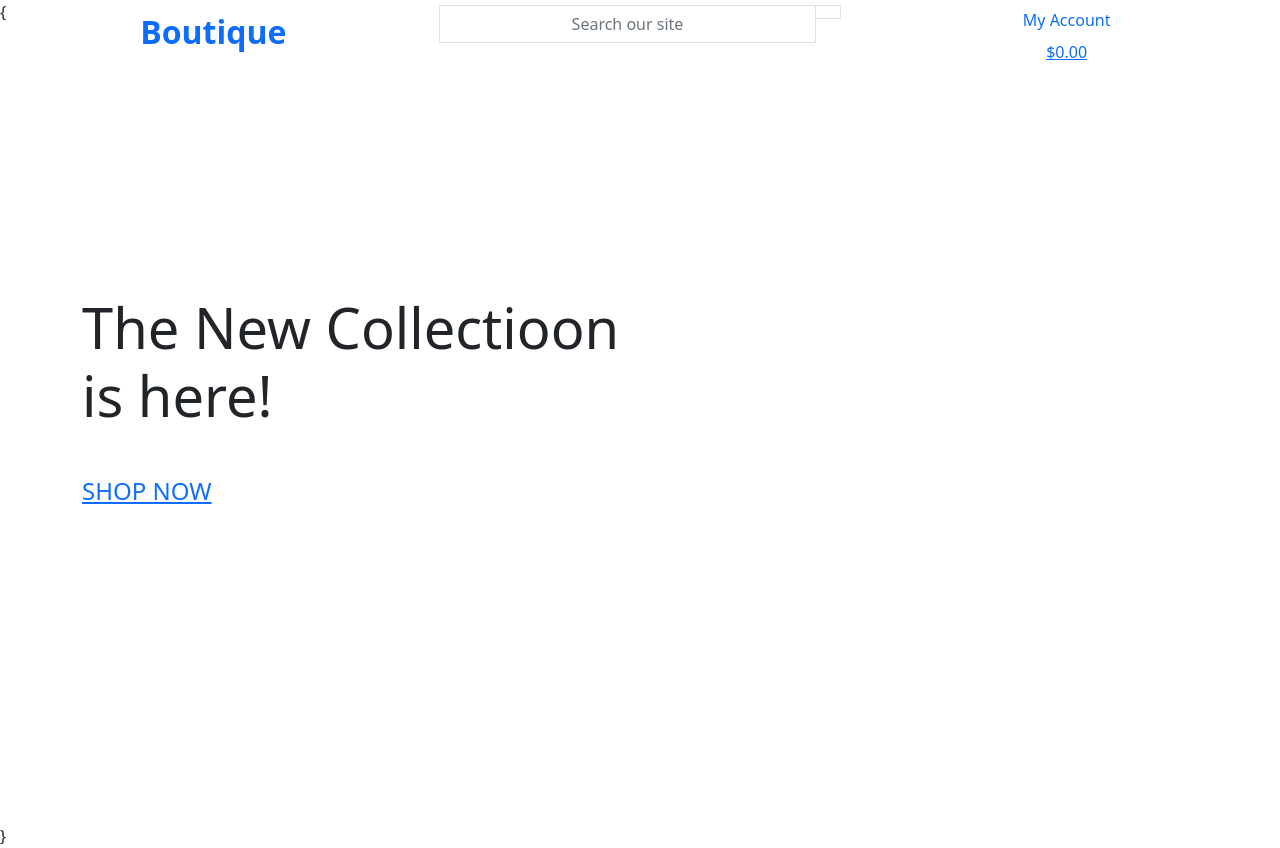
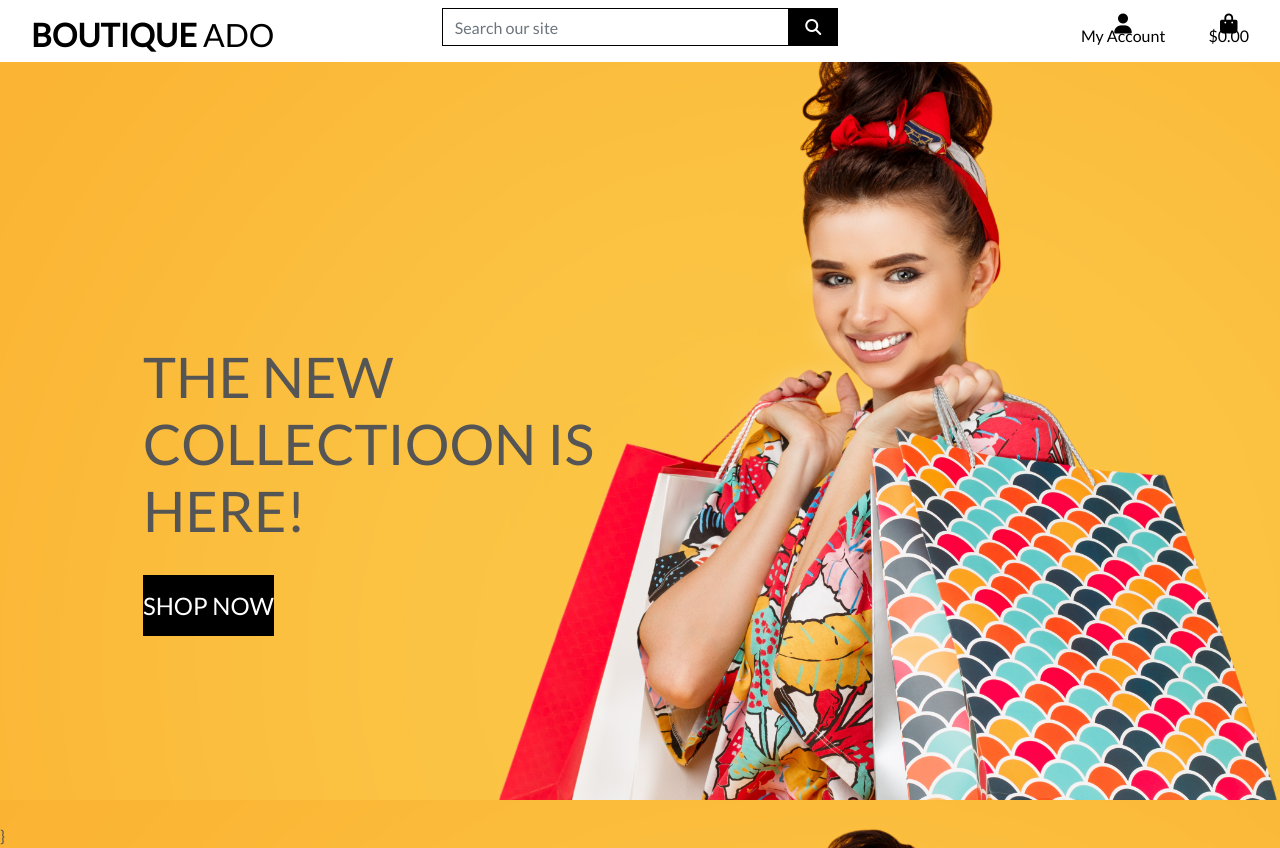
Before and after one commit to GurraT/Boutique, a Django app: page / in a window 1280 px wide. Run offline with Django 3.2, Linux system fonts and the light colour scheme; some libraries are stand-ins or nearby versions.

Commit message:
completed home page header and css

```diff
--- a/Boutique/settings.py
+++ b/Boutique/settings.py
@@ -147,6 +147,10 @@
 # https://docs.djangoproject.com/en/3.2/howto/static-files/
 
 STATIC_URL = '/static/'
+STATICFILES_DIRS = (os.path.join(BASE_DIR, 'static'),)
+
+MEDIA_URL = '/media/'
+MEDIA_ROOT = os.path.join(BASE_DIR, 'media')
 
 # Default primary key field type
 # https://docs.djangoproject.com/en/3.2/ref/settings/#default-auto-field
--- a/Boutique/urls.py
+++ b/Boutique/urls.py
@@ -15,9 +15,11 @@
 """
 from django.contrib import admin
 from django.urls import path, include
+from django.conf import settings
+from django.conf.urls.static import static
 
 urlpatterns = [
     path('admin/', admin.site.urls),
     path('accounts/', include('allauth.urls')),
     path('', include('home.urls')),
-]
+] + static(settings.MEDIA_URL, document_root=settings.MEDIA_ROOT)
--- /dev/null
+++ b/static/css/base.css
@@ -0,0 +1,81 @@
+html {
+    height: 100%;
+}
+
+body {
+    background: url('/media/homepage_background_cropped.jpg') no-repeat center center fixed;
+    background-size: cover;
+    height: calc(100vh - 164px);
+    color: #555;
+    font-family: 'Lato';
+}
+
+/* from Bulma */
+.icon {
+    align-items: center;
+    display: inline-flex;
+    justify-content: center;
+    height: 1.5rem;
+    width: 1.5rem;
+}
+
+.logo-font {
+    text-transform: uppercase;
+}
+
+.main-logo-link {
+    width: fit-content;
+}
+
+.shop-now-button {
+    background: black;
+    color: white;
+    min-width: 260px;
+}
+
+.btn-black {
+    background: black;
+    color: white;
+}
+
+.shop-now-button:hover,
+.shop-now-button:active,
+.shop-now-button:focus,
+.btn-black:hover,
+.btn-black:active,
+.btn-black:focus {
+    background: #222;
+    color: white;
+}
+
+.text-black {
+    color: #000 !important;
+}
+
+.border-black {
+    border: 1px solid black !important;
+}
+
+/* -------------------------------- Media Queries */
+
+/* Slightly larger container on xl screens */
+@media (min-width: 1200px) {
+  .container {
+    max-width: 80%;
+  }
+}
+
+/* fixed top navbar only on medium and up */
+@media (min-width: 992px) {
+    .fixed-top-desktop-only {
+        position: fixed;
+        top: 0;
+        right: 0;
+        left: 0;
+        z-index: 1030;
+    }
+
+    .header-container {
+        padding-top: 164px;
+    }
+}
--- a/templates/base.html
+++ b/templates/base.html
@@ -13,16 +13,19 @@
     {% endblock %}
 
     {% block corecss %}
-    <link href="https://cdn.jsdelivr.net/npm/bootstrap@5.0.0-beta3/dist/css/bootstrap.min.css" rel="stylesheet" integrity="sha384-eOJMYsd53ii+scO/bJGFsiCZc+5NDVN2yr8+0RDqr0Ql0h+rP48ckxlpbzKgwra6" crossorigin="anonymous">
+    <link rel="stylesheet" href="https://stackpath.bootstrapcdn.com/bootstrap/4.4.1/css/bootstrap.min.css" integrity="sha384-Vkoo8x4CGsO3+Hhxv8T/Q5PaXtkKtu6ug5TOeNV6gBiFeWPGFN9MuhOf23Q9Ifjh" crossorigin="anonymous">
+    <link rel="stylesheet" href="https://fonts.googleapis.com/css?family=Lato&display=swap">
+    <link rel="stylesheet" href="{% static 'css/base.css' %}">
 {% endblock %}
 
     {% block extracss %}
     {% endblock %}
 
     {% block corejs %}
-    <script src="https://cdn.jsdelivr.net/npm/bootstrap@5.0.0-beta3/dist/js/bootstrap.bundle.min.js" integrity="sha384-JEW9xMcG8R+pH31jmWH6WWP0WintQrMb4s7ZOdauHnUtxwoG2vI5DkLtS3qm9Ekf" crossorigin="anonymous"></script>
-    <script src="https://cdn.jsdelivr.net/npm/@popperjs/core@2.9.1/dist/umd/popper.min.js" integrity="sha384-SR1sx49pcuLnqZUnnPwx6FCym0wLsk5JZuNx2bPPENzswTNFaQU1RDvt3wT4gWFG" crossorigin="anonymous"></script>
-    <script src="https://cdn.jsdelivr.net/npm/bootstrap@5.0.0-beta3/dist/js/bootstrap.min.js" integrity="sha384-j0CNLUeiqtyaRmlzUHCPZ+Gy5fQu0dQ6eZ/xAww941Ai1SxSY+0EQqNXNE6DZiVc" crossorigin="anonymous"></script>
+    <script src="https://kit.fontawesome.com/8845bbdc20.js" crossorigin="anonymous"></script>
+    <script src="https://code.jquery.com/jquery-3.4.1.slim.min.js" integrity="sha384-J6qa4849blE2+poT4WnyKhv5vZF5SrPo0iEjwBvKU7imGFAV0wwj1yYfoRSJoZ+n" crossorigin="anonymous"></script>
+    <script src="https://cdn.jsdelivr.net/npm/popper.js@1.16.0/dist/umd/popper.min.js" integrity="sha384-Q6E9RHvbIyZFJoft+2mJbHaEWldlvI9IOYy5n3zV9zzTtmI3UksdQRVvoxMfooAo" crossorigin="anonymous"></script>
+    <script src="https://stackpath.bootstrapcdn.com/bootstrap/4.4.1/js/bootstrap.min.js" integrity="sha384-wfSDF2E50Y2D1uUdj0O3uMBJnjuUD4Ih7YwaYd1iqfktj0Uod8GCExl3Og8ifwB6" crossorigin="anonymous"></script>
     {% endblock %}
 
     {% block extrajs %}
@@ -31,37 +34,37 @@
     <title>Botique {% block extra_title %} {% endblock %} </title>
   </head>
   <body>
-    <header class = "container-fluid fixed-top">
-      <div class="row">
+    <header class="container-fluid fixed-top">
+      <div id="topnav" class="row bg-white pt-lg-2 d-none d-lg-flex">
           <div class="col-12 col-lg-4 my-auto py-1 py-lg-0 text-center text-lg-left">
               <a href="{% url 'home' %}" class="nav-link main-logo-link">
-            <h2 class="logo-font text-black my-0"><strong>Boutique</strong></h2>
+                  <h2 class="logo-font text-black my-0"><strong>Boutique</strong> Ado</h2>
               </a>
           </div>
-        <div class="col-12 col-lg-4 my-auto py-1 py-lg-0 text-center text-lg-left">
-          <form action="" method="GET">
+          <div class="col-12 col-lg-4 my-auto py-1 py-lg-0">
+              <form method="GET" action="">
                   <div class="input-group w-100">
-              <input class="form-control btn btn-black border border-black rounded-0" type="text" name="q" placeholder="Search our site">
+                      <input class="form-control border border-black rounded-0" type="text" name="q" placeholder="Search our site">
                       <div class="input-group-append">
-                <button class="form-control btn tbn-black border border-black rounded-0" type="submit"></button>
-                <span class="icon"></span>
+                          <button class="form-control btn btn-black border border-black rounded-0" type="submit">
+                              <span class="icon">
                                   <i class="fas fa-search"></i>
+                              </span>
+                          </button>
                       </div>
                   </div>
               </form>
           </div>
-        <div class="col-12 col-lg-4 my-auto py-1 py-lg-0 text-center text-lg-left">
+          <div class="col-12 col-lg-4 my-auto py-1 py-lg-0">
               <ul class="list-inline list-unstyled text-center text-lg-right my-0">
-            <li class="list-inline item dropdown">
-              <a href="#" class="text-black nav-link" id="user-option" data-toggle="dropdown" aria-haspopup="true" aria-expanded="false">
+                  <li class="list-inline-item dropdown">
+                      <a class="text-black nav-link" href="#" id="user-options" data-toggle="dropdown" aria-haspopup="true" aria-expanded="false">
                           <div class="text-center">
-                  <div>
-                    <i class="fas fa-user fa-lg"></i>
-                  </div>
+                              <div><i class="fas fa-user fa-lg"></i></div>
                               <p class="my-0">My Account</p>
                           </div>
                       </a>
-              <div class="dropdown-menu border-0" aria-labelledby="user-option">
+                      <div class="dropdown-menu border-0" aria-labelledby="user-options">
                           {% if request.user.is_authenticated %}
                               {% if request.user.is_superuser %}
                                   <a href="" class="dropdown-item">Product Management</a>
@@ -74,15 +77,13 @@
                           {% endif %}
                       </div>
                   </li>
-            <li class="list-inline item">
-              <a href="{% if grand_total %} text-info font-weight-bold {% else %} text-black {% endif %} nav-link">
+                  <li class="list-inline-item">
+                      <a class="{% if grand_total %}text-info font-weight-bold{% else %}text-black{% endif %} nav-link" href="">
                           <div class="text-center">
-                  <div>
-                    <i class=" fas fa-shopping-bag fa-lg"></i>
-                  </div>
+                              <div><i class="fas fa-shopping-bag fa-lg"></i></div>
                               <p class="my-0">
                                   {% if grand_total %}
-                    ${{ grand_total|floatformat:2}}
+                                      ${{ grand_total|floatformat:2 }}
                                   {% else %}
                                       $0.00
                                   {% endif %}
```
Also changed, not shown: media/homepage_background_cropped.jpg (added). Lines whose indentation alone changed are shown as unchanged.
